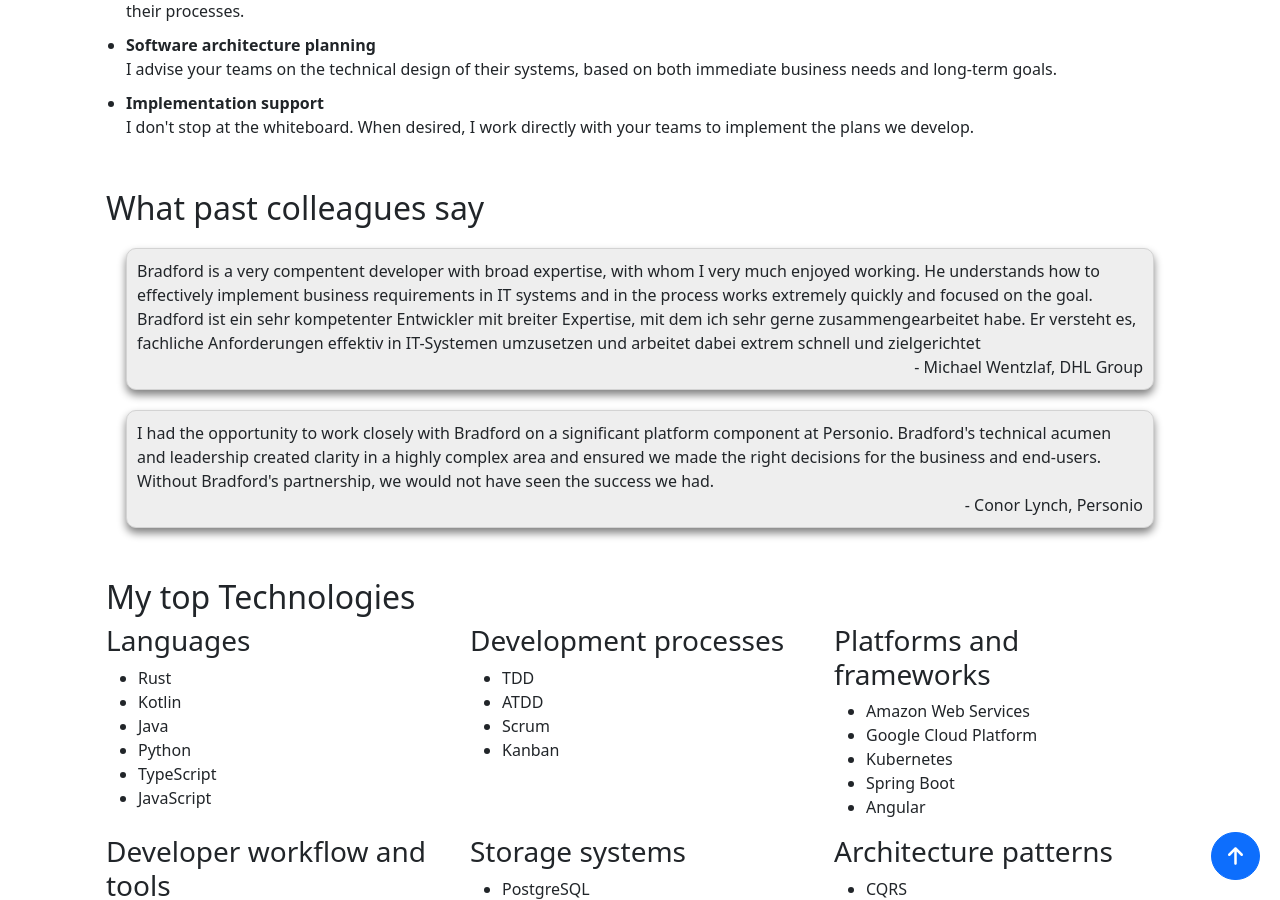
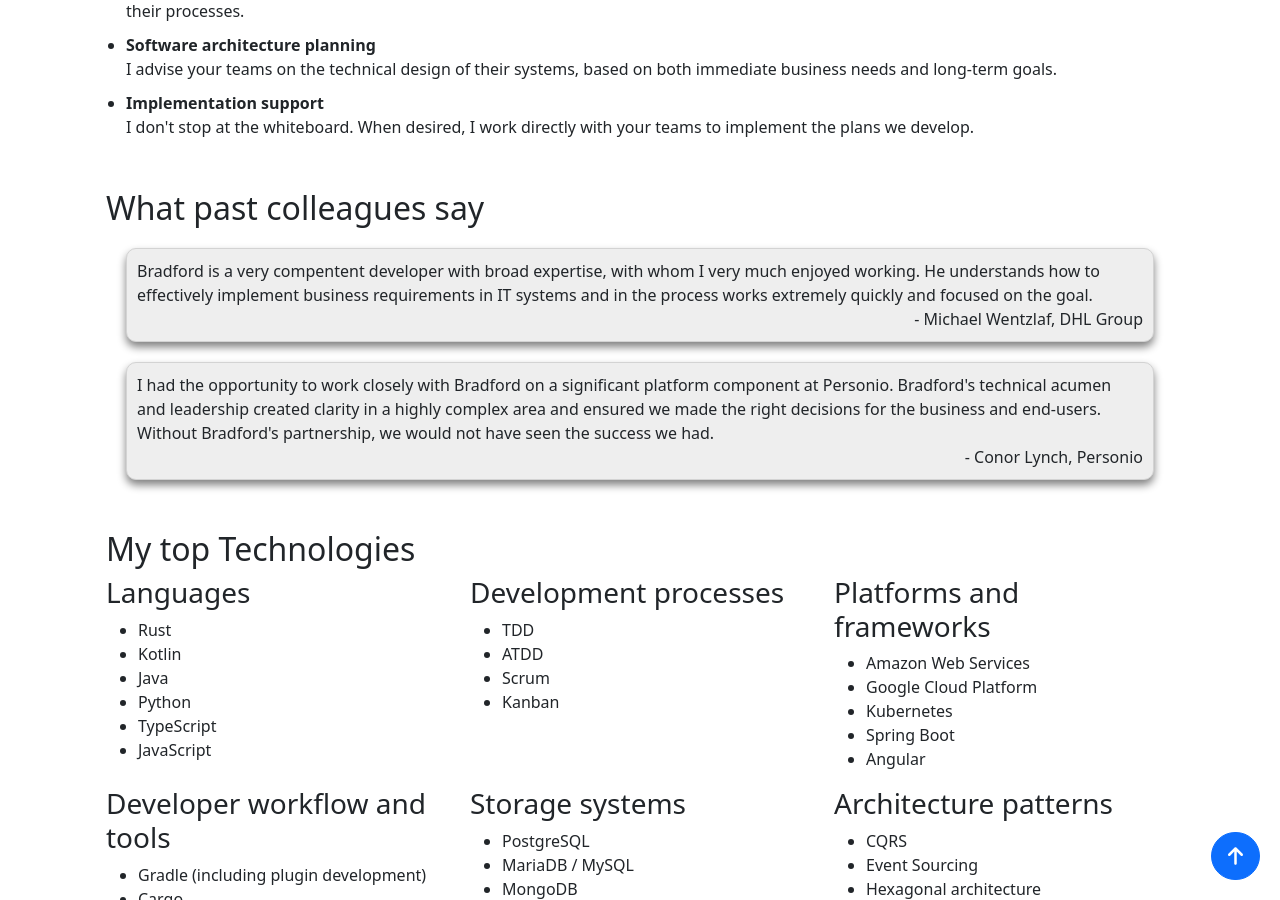
Before and after one commit to hovinen-tech/hovinen-tech.github.io, a Jekyll site: the page built from index.html, in a window 1280 px wide and 900 px high, scrolled down 1074 px. Built offline with Jekyll 4.4.1, drawn with Linux system fonts in a browser that asks for light colours; comment, search, counter and statistics services are not loaded.

Commit message:
Remove redundant text

```diff
--- a/index.html
+++ b/index.html
@@ -93,10 +93,6 @@
         Bradford is a very compentent developer with broad expertise, with whom I very much
         enjoyed working. He understands how to effectively implement business requirements in
         IT systems and in the process works extremely quickly and focused on the goal.
-
-        Bradford ist ein sehr kompetenter Entwickler mit breiter Expertise, mit dem ich sehr gerne
-        zusammengearbeitet habe. Er versteht es, fachliche Anforderungen effektiv in IT-Systemen
-        umzusetzen und arbeitet dabei extrem schnell und zielgerichtet
         <div class="citation">- Michael Wentzlaf, DHL Group</div>
       </blockquote>
 
```
